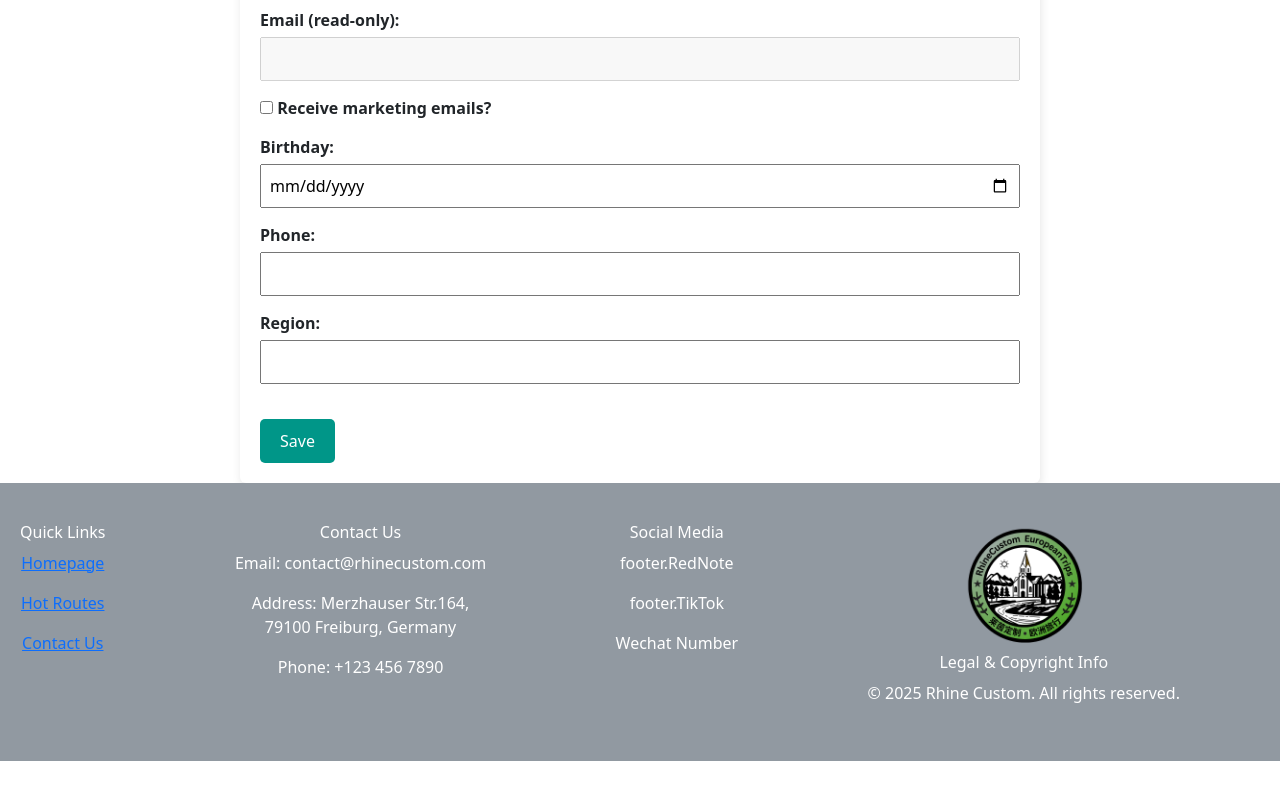
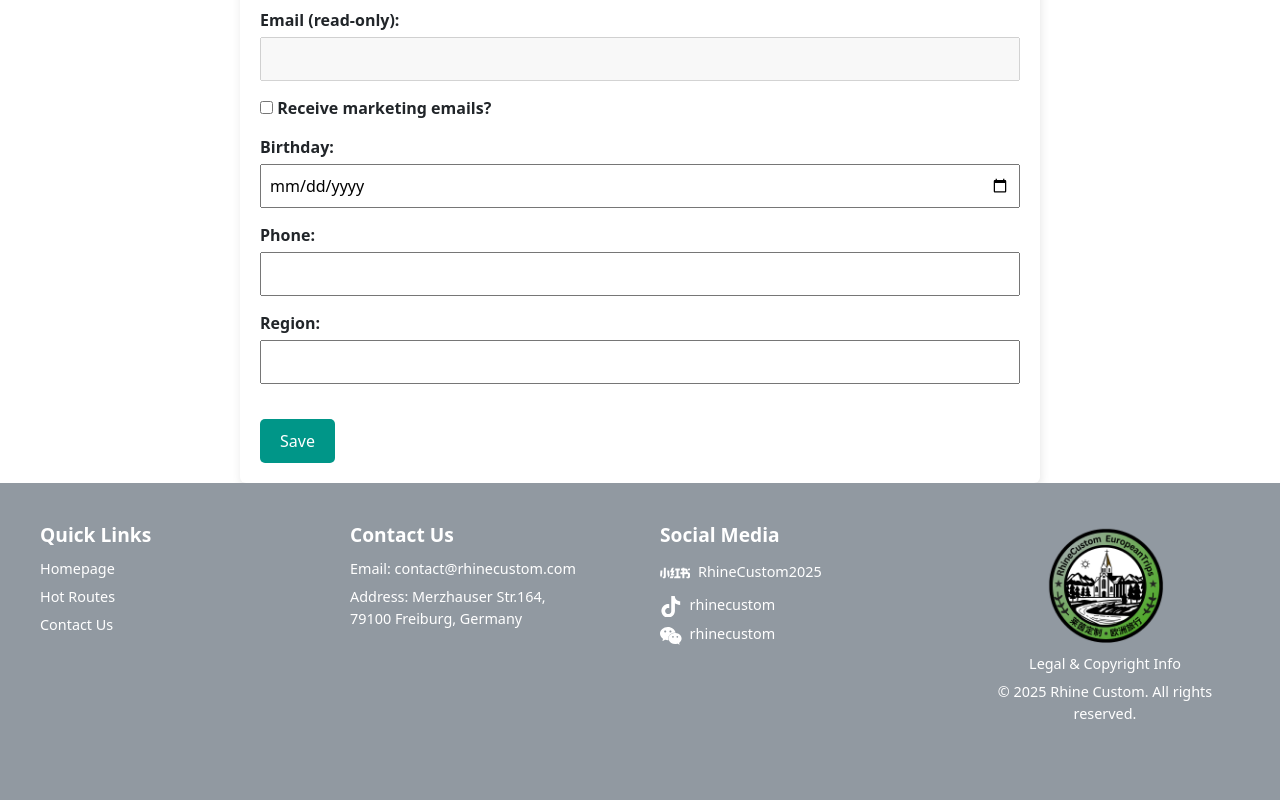
Before and after one commit to badenLu/rhinecustom_web, a React (Create React App) app in the folder frontend/: page /profile in a window 1280 px wide. Shown: the part 600-1400 px from the top of the page. Before the commit the page ends 1361 px from the top, so only its background shows below. Built offline with nearby package versions, Linux system fonts and the light colour scheme.

Commit message:
solved the sliding problems of carousel and the alignment of footer elements

```diff
--- a/frontend/package.json
+++ b/frontend/package.json
@@ -16,9 +16,9 @@
     "react-dom": "^18.2.0",
     "react-hook-form": "^7.54.2",
     "react-i18next": "^11.18.5",
+    "react-icons": "^5.5.0",
     "react-photo-album": "^3.0.2",
     "react-router-dom": "^7.1.5",
-
     "react-select": "^5.10.1",
     "react-tabs": "^6.1.0",
     "web-vitals": "^4.2.4",
--- a/frontend/src/components/Footer.css
+++ b/frontend/src/components/Footer.css
@@ -1,24 +1,87 @@
+/* Footer Wrapper 样式 */
 .footer-wrapper {
-  width: 100vw !important;
-  background-color: #9199a1;
-  padding: 20px 0;
+  width: 100%;
+  background-color: #9199a1; /* 背景色 */
+  padding: 40px 0; /* 上下 padding */
 }
+
+/* Footer Container 样式：居中且限定宽度 */
 .footer-container {
-  max-width: 1200px;
-  color: white;
-  padding: 20px;
-  text-align: center;
+  max-width: 1200px; /* 限定最大宽度 */
+  margin: 0 auto; /* 居中对齐 */
+  color: white; /* 文字颜色 */
+}
+
+/* 主要信息列 */
+.footer-columns {
   display: flex;
   justify-content: space-between;
-  gap: 20px;
+  gap: 40px;
+  margin-bottom: 30px;
 }
 
-.footer-container h5 {
-  font-size: 1rem;
+/* 每一列内容 */
+.footer-col {
+  flex: 1;
+  text-align: left;
+}
+
+/* 主标题样式（例如 Quick Links / Contact） */
+.footer-title {
+  font-size: 1.2rem;
+  font-weight: bold; /* 标题加粗 */
+  margin-bottom: 12px; /* 标题底部间距 */
+}
+
+/* 副标题样式 */
+.footer-subtitle {
+  font-size: 0.9rem; /* 副标题字体大小 */
+  font-weight: normal; /* 副标题不加粗 */
+  margin-bottom: 6px; /* 副标题底部间距 */
+  text-align: center; /* Legal 信息居中 */
+}
+
+/* 链接样式 */
+.footer-col a {
+  color: white; /* 链接颜色 */
+  text-decoration: none; /* 去除下划线 */
+  display: block;
+  margin-bottom: 6px; /* 每个链接间距 */
+}
+
+.footer-col p {
+  font-size: 0.9rem;  /* 将字体大小设置为 0.8rem */
+  font-weight: normal; /* 确保不加粗 */
+  margin-bottom: 6px;  /* 设置段落间距 */
+}
+
+/* 底部 Legal 信息部分 */
+.footer-legal {
+  display: flex;
+  flex-direction: column; /* 垂直排列 */
+  align-items: center; /* 居中对齐 */
 }
 
 .footer-logo {
-  max-width: 120px; /* 根据需要调整 logo 的最大宽度 */
-  height: auto; /* 保持图片比例 */
-  margin-bottom: 10px; /* 添加底部间距 */
+  max-width: 120px; /* logo 最大宽度 */
+  margin-bottom: 10px; /* logo 底部间距 */
 }
+
+.footer-link {
+  font-size: 0.9rem;  /* 设置字体大小为 0.8rem */
+  text-decoration: none; /* 确保没有下划线 */
+  color: white; /* 设置链接颜色为白色 */
+  display: block; /* 使其变为块级元素 */
+  margin-bottom: 6px;  /* 每个链接之间的间距 */
+}
+
+.footer-link:hover {
+  color: #1fb81a; /* 改变链接颜色为浅蓝色 */
+  text-decoration: underline; /* 添加下划线效果 */
+}
+
+.social-icon {
+  margin-right: 8px;
+  vertical-align: middle;
+  font-size: 1.5em;
+}
--- a/frontend/src/components/Footer.js
+++ b/frontend/src/components/Footer.js
@@ -2,39 +2,59 @@ import React from "react";
 import { useTranslation } from "react-i18next";
 import { Link } from "react-router-dom";
 import "./Footer.css";
-import logo from "../assets/images/logo/logo.png"
+import logo from "../assets/images/logo/logo.png";
+import {SiXiaohongshu, SiTiktok, SiWechat} from 'react-icons/si'
 
 const Footer = () => {
   const { t } = useTranslation();
 
-  return(
-    <div className="footer-wrapper">
+  return (
+      <footer className="footer-wrapper">
         <div className="footer-container">
-        <div>
-          <h5>{t("footer.quickLinks")}</h5>
-          <p><Link to="/">{t("footer.link1")}</Link></p>
-          <p><Link to="/routes">{t("footer.link2")}</Link></p>
-          <p><Link to="/contact">{t("footer.link3")}</Link></p>
+
+          {/* 上半部分：三列信息 */}
+          <div className="footer-columns">
+
+            <div className="footer-col">
+              <h5 className="footer-title">{t("footer.quickLinks")}</h5>
+              <Link to="/" className="footer-link">{t("footer.link1")}</Link>
+              <Link to="/routes" className="footer-link">{t("footer.link2")}</Link>
+              <Link to="/contact" className="footer-link">{t("footer.link3")}</Link>
             </div>
-        <div>
-        <h5>{t("footer.contactUs")}</h5>
+
+            <div className="footer-col">
+              <h5 className="footer-title">{t("footer.contactUs")}</h5>
               <p>{t("footer.email")}: contact@rhinecustom.com</p>
-          <p>{t("footer.address")}: Merzhauser Str.164,<br/> 79100 Freiburg, Germany</p>
-          <p>{t("footer.phone")}: +123 456 7890</p>
+              <p>{t("footer.address")}: Merzhauser Str.164,<br />79100 Freiburg, Germany</p>
+              {/* <p>{t("footer.phone")}: +123 456 7890</p> */}
             </div>
-        <div>
-        <h5>{t("footer.socialMedia")}</h5>
-          <p>{t("footer.RedNote")}</p>
-          <p>{t("footer.TikTok")}</p>
-          <p>{t("footer.Wechat-Number")}</p>
+
+            <div className="footer-col">
+              <h5 className="footer-title">{t("footer.socialMedia")}</h5>
+              <p>
+                <SiXiaohongshu className="social-icon" size={30}/>
+                {t("footer.rednote")}
+              </p>
+              <p>
+                <SiTiktok className="social-icon" />
+                {t("footer.tiktok")}
+              </p>
+              <p>
+                <SiWechat className="social-icon" />
+                {t("footer.wechat")}
+              </p>
             </div>
-        <div>
+
+            {/* 下半部分：Logo + Legal */}
+            <div className="footer-col footer-legal">
               <img src={logo} alt="Logo" className="footer-logo" />
-          <h5>{t("footer.legalTitle")}</h5>
-          <p>{t("footer.copyright")}</p>
+              <p className="footer-subtitle">{t("footer.legalTitle")}</p>
+              <p className="footer-subtitle">{t("footer.copyright")}</p>
             </div>
           </div>
+
         </div>
+      </footer>
   );
 };
 
--- a/frontend/src/locales/en.json
+++ b/frontend/src/locales/en.json
@@ -184,9 +184,9 @@
     "address": "Address",
     "phone": "Phone",
     "socialMedia": "Social Media",
-    "Rednote": "Rednote",
-    "Tiktok": "Tiktok",
-    "Wechat-Number": "Wechat Number",
+    "rednote": "RhineCustom2025",
+    "tiktok": "rhinecustom",
+    "wechat": "rhinecustom",
     "legalTitle": "Legal & Copyright Info",
     "copyright": "© 2025 Rhine Custom. All rights reserved."
   }
--- a/frontend/src/locales/zh.json
+++ b/frontend/src/locales/zh.json
@@ -191,9 +191,9 @@
     "address": "地址",
     "phone": "电话",
     "socialMedia": "社交媒体",
-    "Rednote": "小红书",
-    "Tiktok": "抖音",
-    "Wechat-Number": "微信号",
+    "rednote": "RhineCustom2025",
+    "tiktok": "rhinecustom",
+    "wechat": "rhinecustom",
     "legalTitle": "法律与版权信息",
     "copyright": "© 2025 RhineCustom 版权所有"
   }
--- a/frontend/src/pages/Homepage.css
+++ b/frontend/src/pages/Homepage.css
@@ -41,6 +41,17 @@
   border-radius: 20px;
   overflow: hidden;
   z-index: 10;
+  pointer-events: none;
+}
+
+.banner-overlay * {
+  pointer-events: auto;
+}
+
+.carousel-control-prev,
+.carousel-control-next {
+  z-index: 20 !important;
+  pointer-events: auto !important;
 }
 
 .slogan {
@@ -193,11 +204,11 @@
 }
 
 .left-arrow {
-  left: 0px;
+  left: 0;
 }
 
 .right-arrow {
-  right: 0px;
+  right: 0;
 
 }
 
```
Also changed, not shown: 2 other files (tests, documents, lock files or other folders). Lines whose indentation alone changed are shown as unchanged.
